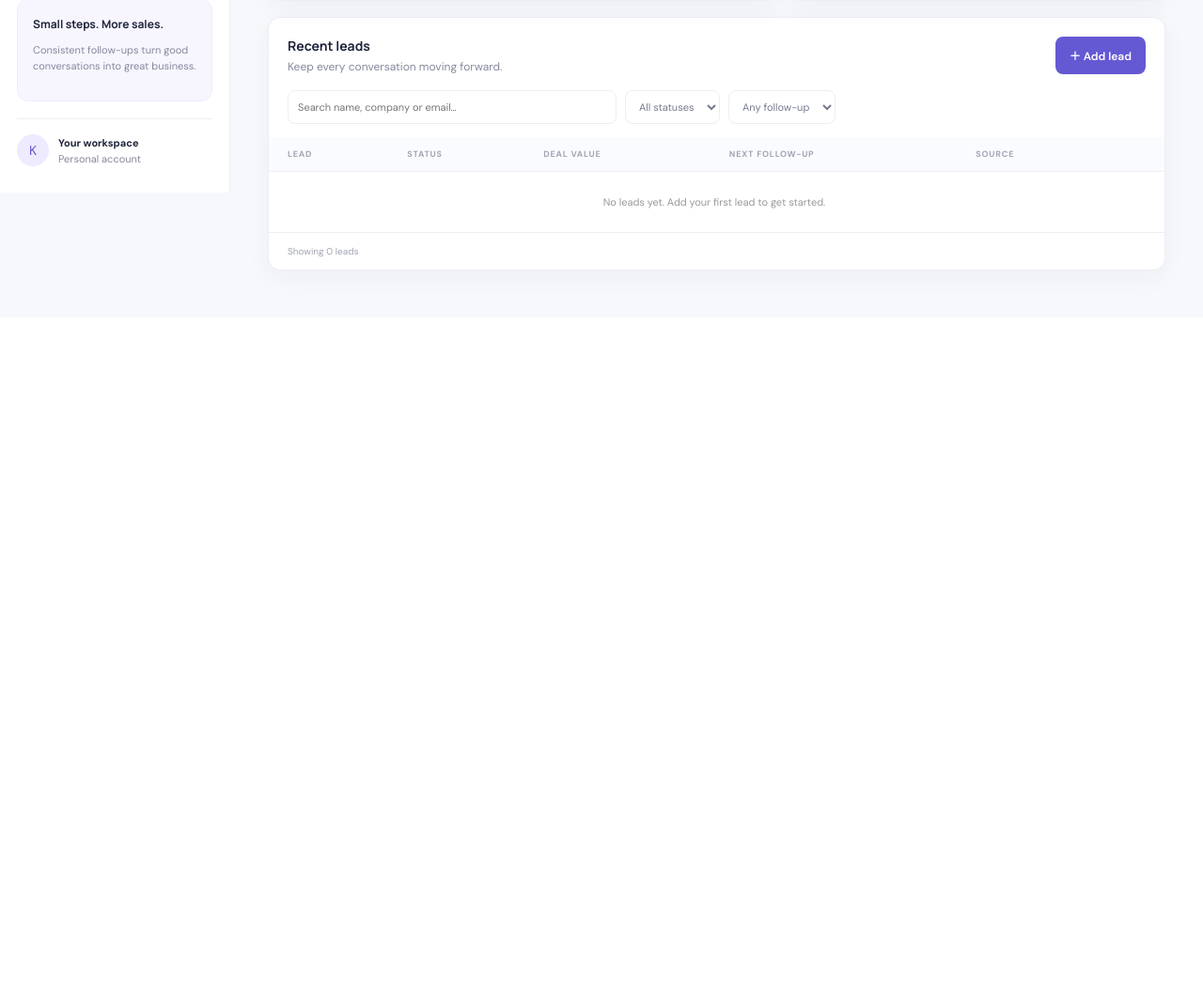
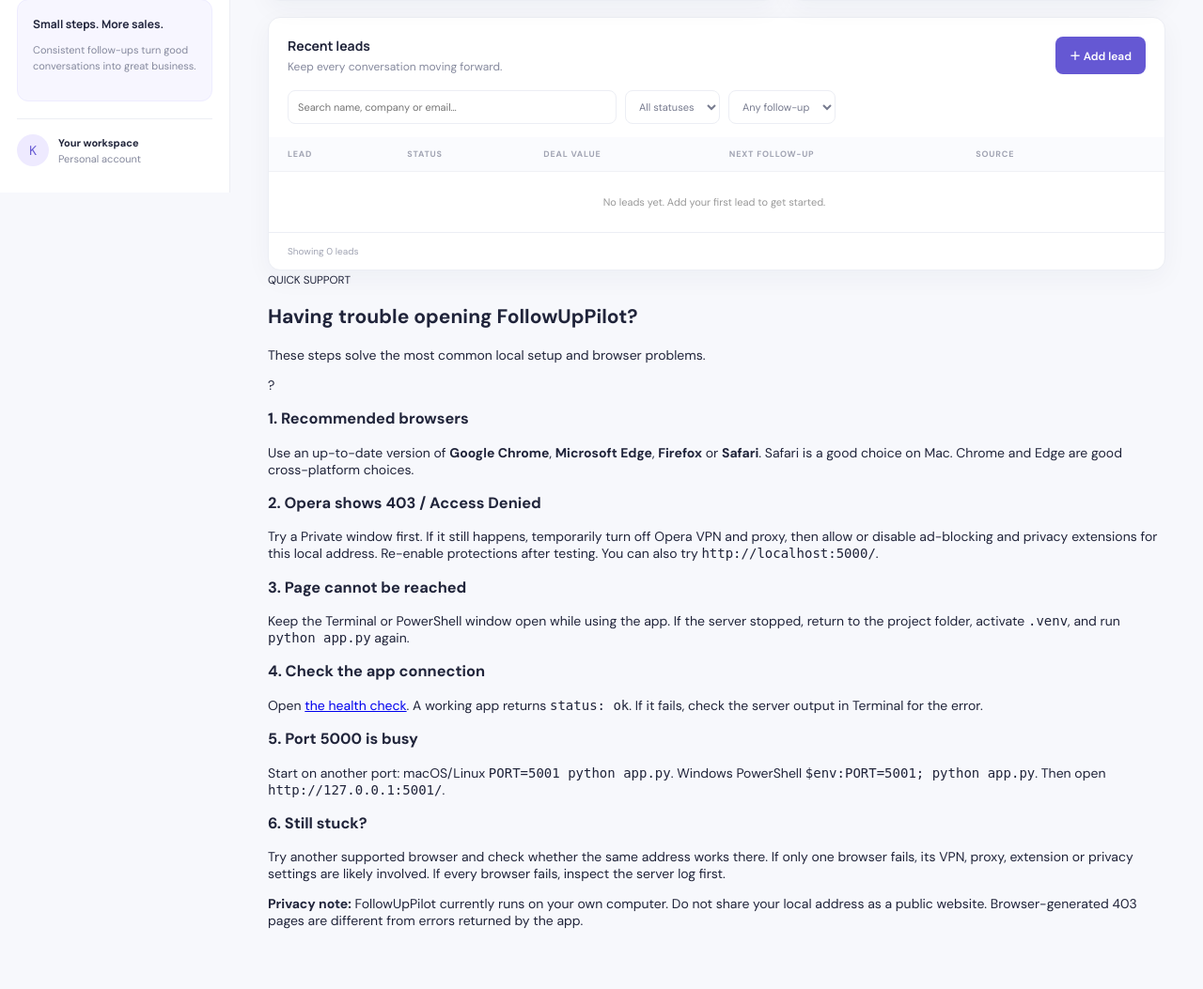
Before and after one commit to Krish-NK/Follow-Up-Pilot, a Flask app: page / in a window 1280 px wide. Shown: the part 595-1648 px from the top of the page at 94% size. Before the commit the page ends 893 px from the top, so only its background shows below. Run offline with Flask 3, Linux system fonts and the light colour scheme; data that the repository does not hold is empty.

Commit message:
Add browser recommendations and troubleshooting guide

```diff
--- a/templates/index.html
+++ b/templates/index.html
@@ -29,7 +29,19 @@
 <section class="panel table-panel"><div class="panel-head"><div><h2 id="tableTitle">Recent leads</h2><p>Keep every conversation moving forward.</p></div><button class="primary" id="addMain">＋ Add lead</button></div>
 <div class="tools"><input id="search" placeholder="Search name, company or email…"><select id="statusFilter"><option value="">All statuses</option><option>New</option><option>Contacted</option><option>Interested</option><option>Converted</option><option>Lost</option></select><select id="dueFilter"><option value="">Any follow-up</option><option value="upcoming">Upcoming</option><option value="overdue">Overdue</option></select></div>
 <div class="table-wrap"><table><thead><tr><th>LEAD</th><th>STATUS</th><th>DEAL VALUE</th><th>NEXT FOLLOW-UP</th><th>SOURCE</th><th></th></tr></thead><tbody id="rows"><tr><td colspan="6">Loading…</td></tr></tbody></table></div>
-<footer id="count">Showing 0 leads</footer></section>
+<footer id="count">Showing 0 leads</footer></section><section class="help-panel" aria-labelledby="helpTitle">
+  <div class="help-heading"><div><small>QUICK SUPPORT</small><h2 id="helpTitle">Having trouble opening FollowUpPilot?</h2><p>These steps solve the most common local setup and browser problems.</p></div><span class="help-icon" aria-hidden="true">?</span></div>
+  <div class="help-grid">
+    <article><h3>1. Recommended browsers</h3><p>Use an up-to-date version of <strong>Google Chrome</strong>, <strong>Microsoft Edge</strong>, <strong>Firefox</strong> or <strong>Safari</strong>. Safari is a good choice on Mac. Chrome and Edge are good cross-platform choices.</p></article>
+    <article><h3>2. Opera shows 403 / Access Denied</h3><p>Try a Private window first. If it still happens, temporarily turn off Opera VPN and proxy, then allow or disable ad-blocking and privacy extensions for this local address. Re-enable protections after testing. You can also try <code>http://localhost:5000/</code>.</p></article>
+    <article><h3>3. Page cannot be reached</h3><p>Keep the Terminal or PowerShell window open while using the app. If the server stopped, return to the project folder, activate <code>.venv</code>, and run <code>python app.py</code> again.</p></article>
+    <article><h3>4. Check the app connection</h3><p>Open <a href="/api/health">the health check</a>. A working app returns <code>status: ok</code>. If it fails, check the server output in Terminal for the error.</p></article>
+    <article><h3>5. Port 5000 is busy</h3><p>Start on another port: macOS/Linux <code>PORT=5001 python app.py</code>. Windows PowerShell <code>$env:PORT=5001; python app.py</code>. Then open <code>http://127.0.0.1:5001/</code>.</p></article>
+    <article><h3>6. Still stuck?</h3><p>Try another supported browser and check whether the same address works there. If only one browser fails, its VPN, proxy, extension or privacy settings are likely involved. If every browser fails, inspect the server log first.</p></article>
+  </div>
+  <p class="help-note"><strong>Privacy note:</strong> FollowUpPilot currently runs on your own computer. Do not share your local address as a public website. Browser-generated 403 pages are different from errors returned by the app.</p>
+</section>
+
 </div></main></div>
 <div class="backdrop" id="modal"><section class="dialog"><div class="dialog-head"><div><small>CONTACT DETAILS</small><h2 id="modalTitle">Add a new lead</h2><p>Capture the details and plan the next conversation.</p></div><button class="close" id="close">×</button></div>
 <form id="form"><input type="hidden" id="leadId"><div class="fields">
```
